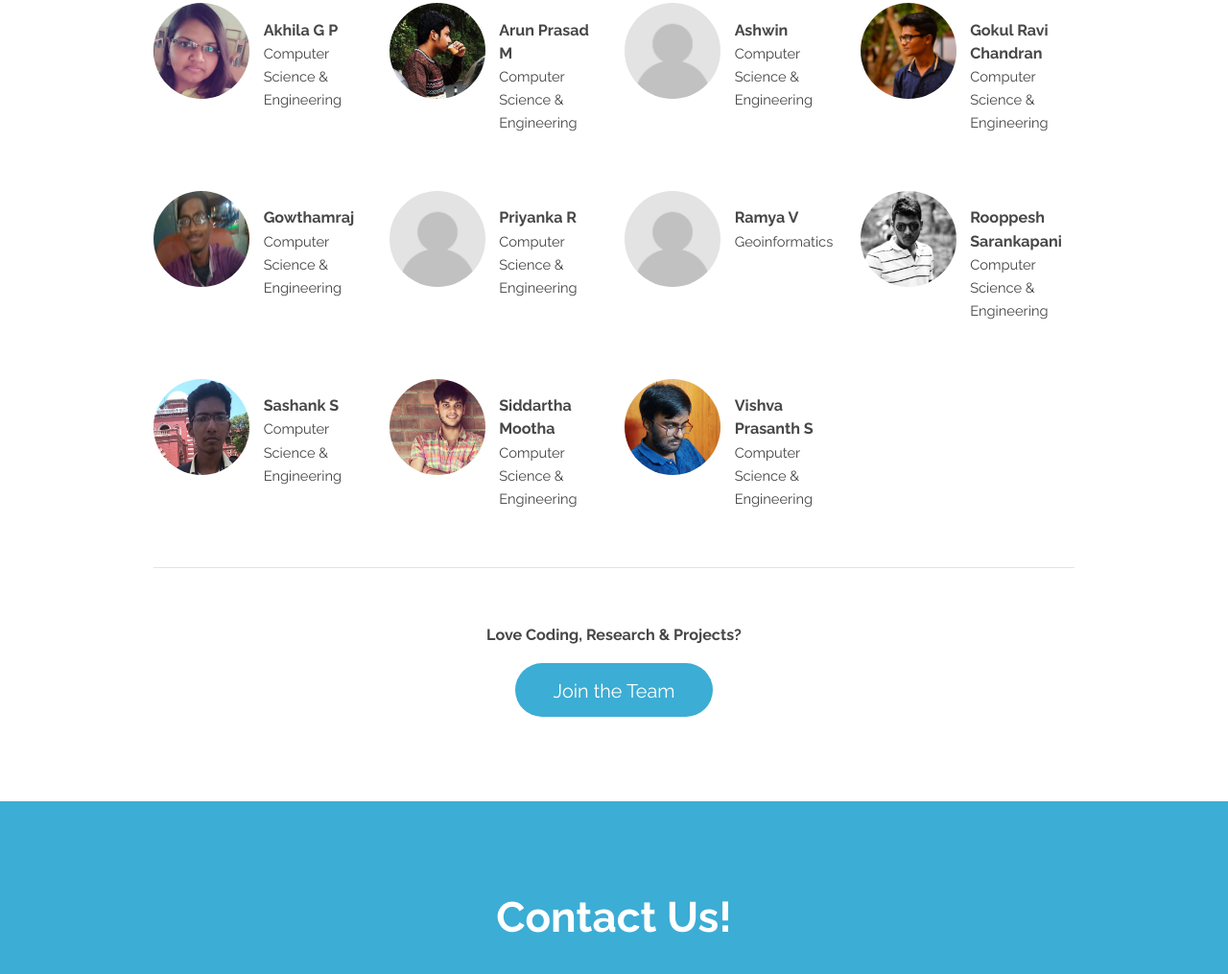
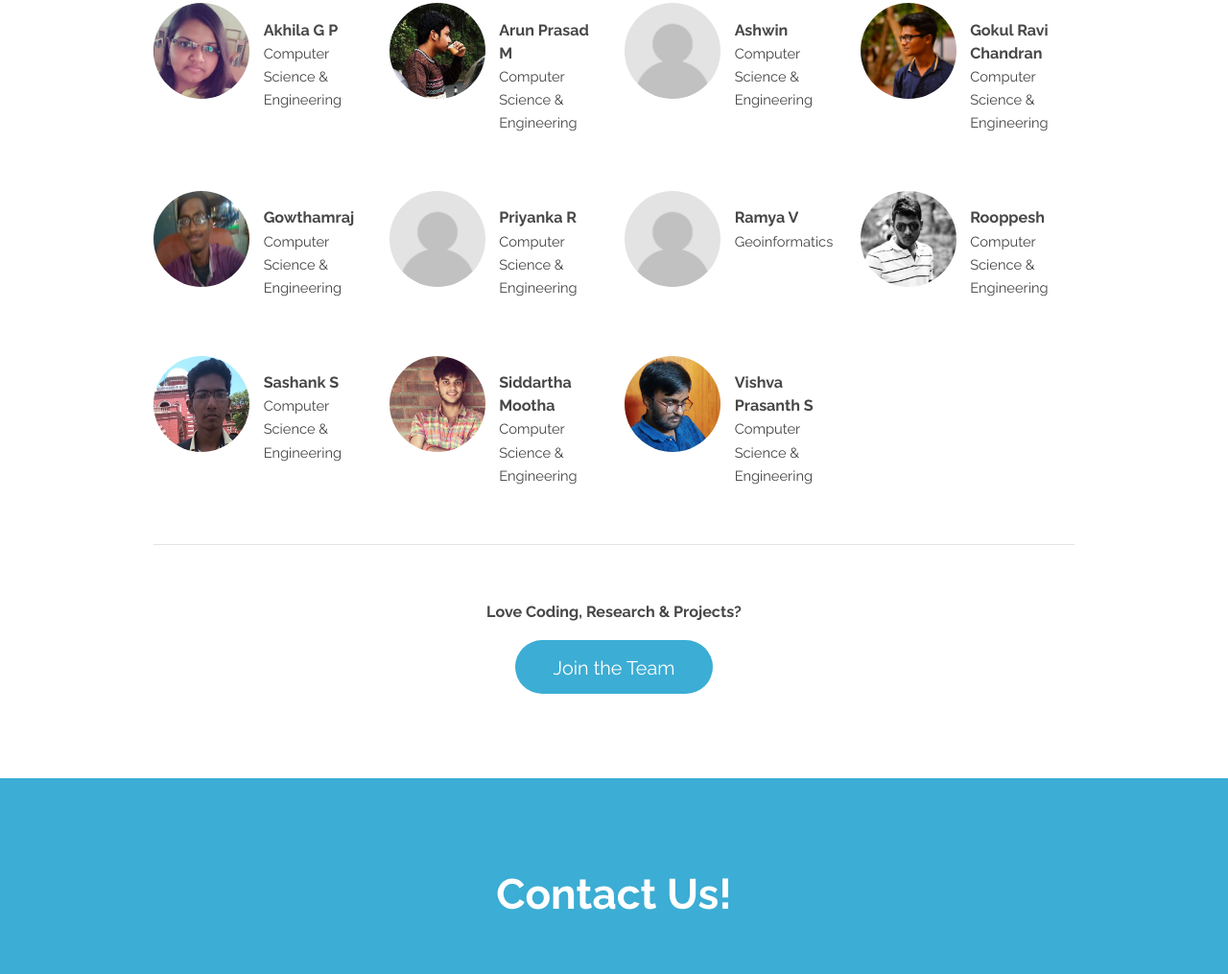
Before and after one commit to cegcsau/cegcsau.github.io, a plain HTML site: page index.html in a window 1280 px wide. Shown: the part 1943-2958 px from the top of the page at 96% size. Drawn offline with Linux system fonts and the light colour scheme.

Commit message:
Update index.html

```diff
--- a/index.html
+++ b/index.html
@@ -139,7 +139,7 @@
 							</section>
 							<section class="3u$ 6u$(medium) 12u$(xsmall) profile">
 								<img src="images/roop1.jpg" height="100" width="100" alt="" />
-								<h4>Rooppesh Sarankapani</h4>
+								<h4>Rooppesh</h4>
 								<p>Computer Science & Engineering</p>
 							</section>
 
```
